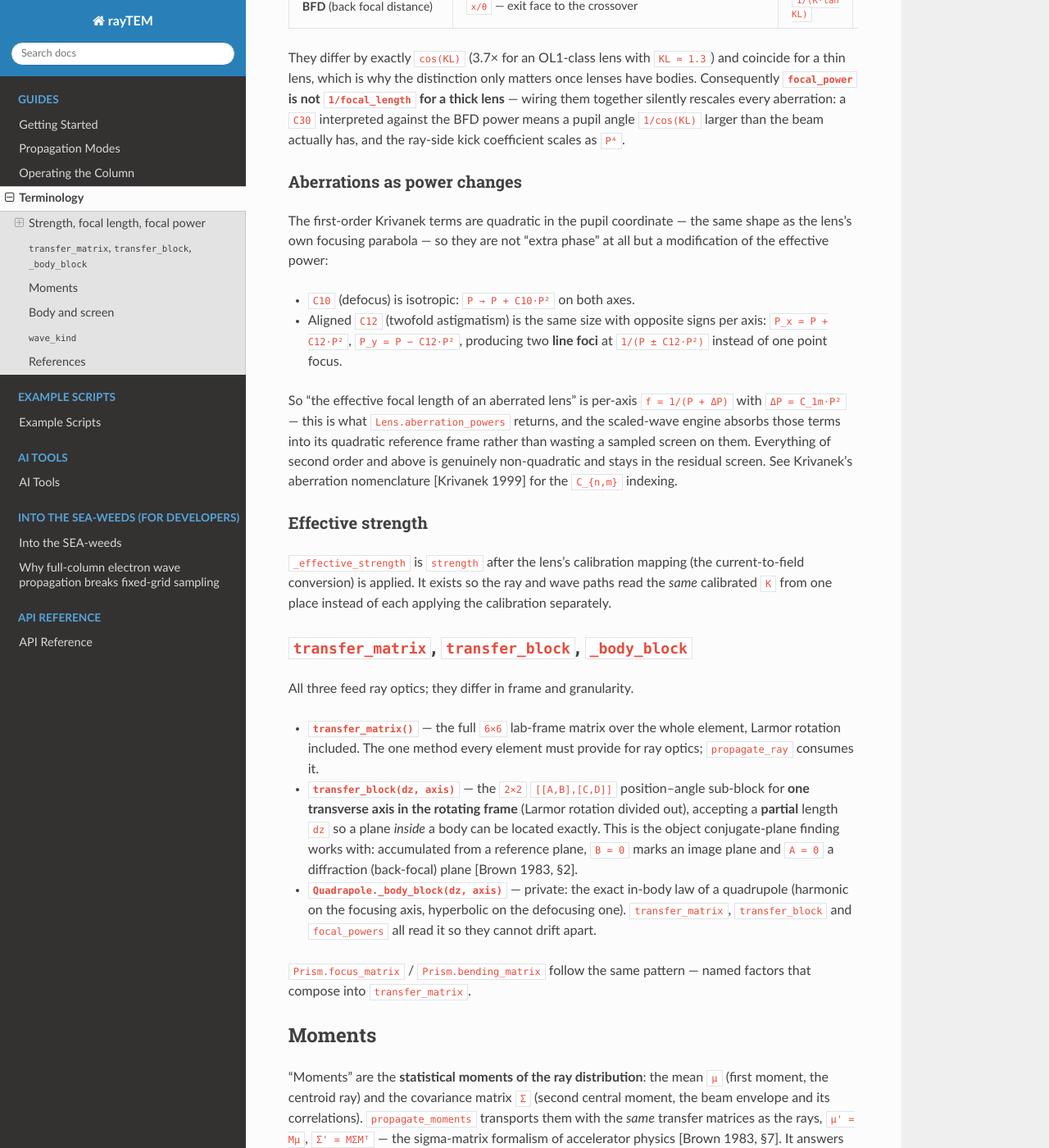
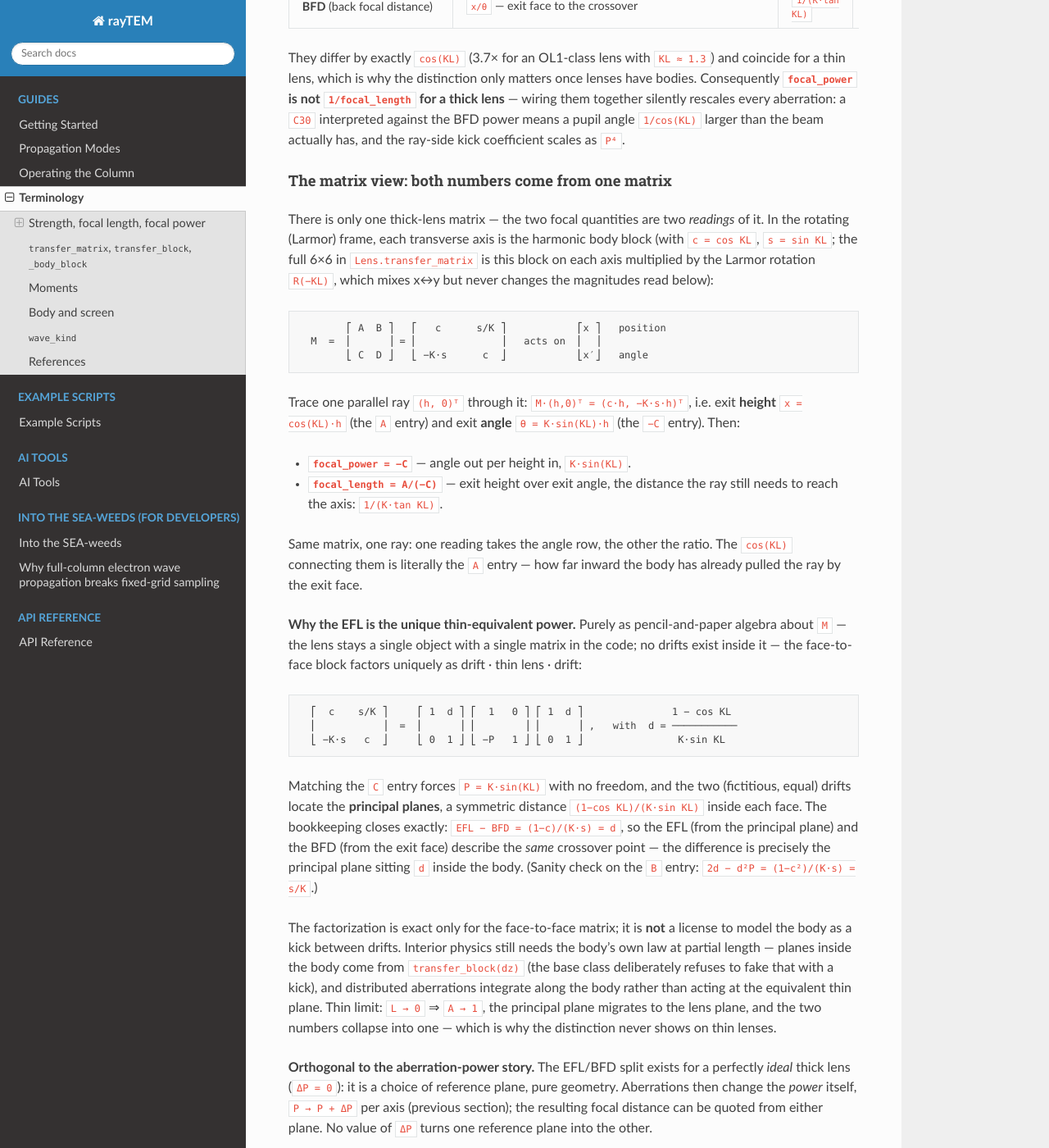
Before and after one commit to sea-ecosystem/rayTEM, a Sphinx documentation site: the page built from docs/terminology.md, in a window 1280 px wide and 1400 px high, scrolled down 1389 px. Shown: the whole window at 82% size. Built offline with Sphinx 7.4.7 and the Read the Docs theme 3.1.0, drawn with Linux system fonts in a browser that asks for light colours.

Commit message:
docs: matrix walk-through on the terminology page (EFL vs BFD)
Mirrors the issue #11 discussion: the single body block, the two readings
(focal_power = -C, focal_length = A/(-C)), the unique drift.thin.drift
factorization locating the principal planes (labeled as algebra about the
face-to-face matrix, not the model), and the note that the reference-plane
split is orthogonal to the aberration power change P -> P + dP.

Co-Authored-By: Claude Fable 5 <noreply@anthropic.com>
Claude-Session: https://claude.ai/code/session_01RAd3Xf28wH7udEThFAjuTE

````diff
--- a/docs/terminology.md
+++ b/docs/terminology.md
@@ -72,6 +72,69 @@ matters once lenses have bodies. Consequently **`focal_power` is not
 every aberration: a `C30` interpreted against the BFD power means a pupil
 angle `1/cos(KL)` larger than the beam actually has, and the ray-side kick
 coefficient scales as `P⁴`.
+
+#### The matrix view: both numbers come from one matrix
+
+There is only one thick-lens matrix — the two focal quantities are two
+*readings* of it. In the rotating (Larmor) frame, each transverse axis is
+the harmonic body block (with `c = cos KL`, `s = sin KL`; the full 6×6 in
+`Lens.transfer_matrix` is this block on each axis multiplied by the Larmor
+rotation `R(−KL)`, which mixes x↔y but never changes the magnitudes read
+below):
+
+```
+        ⎡ A  B ⎤   ⎡   c      s/K ⎤            ⎡x ⎤   position
+  M  =  ⎢      ⎥ = ⎢              ⎥   acts on  ⎢  ⎥
+        ⎣ C  D ⎦   ⎣ −K·s      c  ⎦            ⎣x′⎦   angle
+```
+
+Trace one parallel ray `(h, 0)ᵀ` through it: `M·(h,0)ᵀ = (c·h, −K·s·h)ᵀ`,
+i.e. exit **height** `x = cos(KL)·h` (the `A` entry) and exit **angle**
+`θ = K·sin(KL)·h` (the `−C` entry). Then:
+
+- **`focal_power = −C`** — angle out per height in, `K·sin(KL)`.
+- **`focal_length = A/(−C)`** — exit height over exit angle, the distance
+  the ray still needs to reach the axis: `1/(K·tan KL)`.
+
+Same matrix, one ray: one reading takes the angle row, the other the ratio.
+The `cos(KL)` connecting them is literally the `A` entry — how far inward
+the body has already pulled the ray by the exit face.
+
+**Why the EFL is the unique thin-equivalent power.** Purely as
+pencil-and-paper algebra about `M` — the lens stays a single object with a
+single matrix in the code; no drifts exist inside it — the face-to-face
+block factors uniquely as drift · thin lens · drift:
+
+```
+  ⎡  c    s/K ⎤     ⎡ 1  d ⎤ ⎡  1   0 ⎤ ⎡ 1  d ⎤               1 − cos KL
+  ⎢           ⎥  =  ⎢      ⎥ ⎢        ⎥ ⎢      ⎥ ,   with  d = ───────────
+  ⎣ −K·s   c  ⎦     ⎣ 0  1 ⎦ ⎣ −P   1 ⎦ ⎣ 0  1 ⎦                K·sin KL
+```
+
+Matching the `C` entry forces `P = K·sin(KL)` with no freedom, and the two
+(fictitious, equal) drifts locate the **principal planes**, a symmetric
+distance `(1−cos KL)/(K·sin KL)` inside each face. The bookkeeping closes
+exactly: `EFL − BFD = (1−c)/(K·s) = d`, so the EFL (from the principal
+plane) and the BFD (from the exit face) describe the *same* crossover point
+— the difference is precisely the principal plane sitting `d` inside the
+body. (Sanity check on the `B` entry: `2d − d²P = (1−c²)/(K·s) = s/K`.)
+
+The factorization is exact only for the face-to-face matrix; it is **not**
+a license to model the body as a kick between drifts. Interior physics
+still needs the body's own law at partial length — planes inside the body
+come from `transfer_block(dz)` (the base class deliberately refuses to fake
+that with a kick), and distributed aberrations integrate along the body
+rather than acting at the equivalent thin plane. Thin limit: `L → 0` ⇒
+`A → 1`, the principal plane migrates to the lens plane, and the two
+numbers collapse into one — which is why the distinction never shows on
+thin lenses.
+
+**Orthogonal to the aberration-power story.** The EFL/BFD split exists for
+a perfectly *ideal* thick lens (`ΔP = 0`): it is a choice of reference
+plane, pure geometry. Aberrations then change the *power* itself,
+`P → P + ΔP` per axis (previous section); the resulting focal distance can
+be quoted from either plane. No value of `ΔP` turns one reference plane
+into the other.
 
 ### Aberrations as power changes
 
````
Also changed, not shown: 6 other files.
